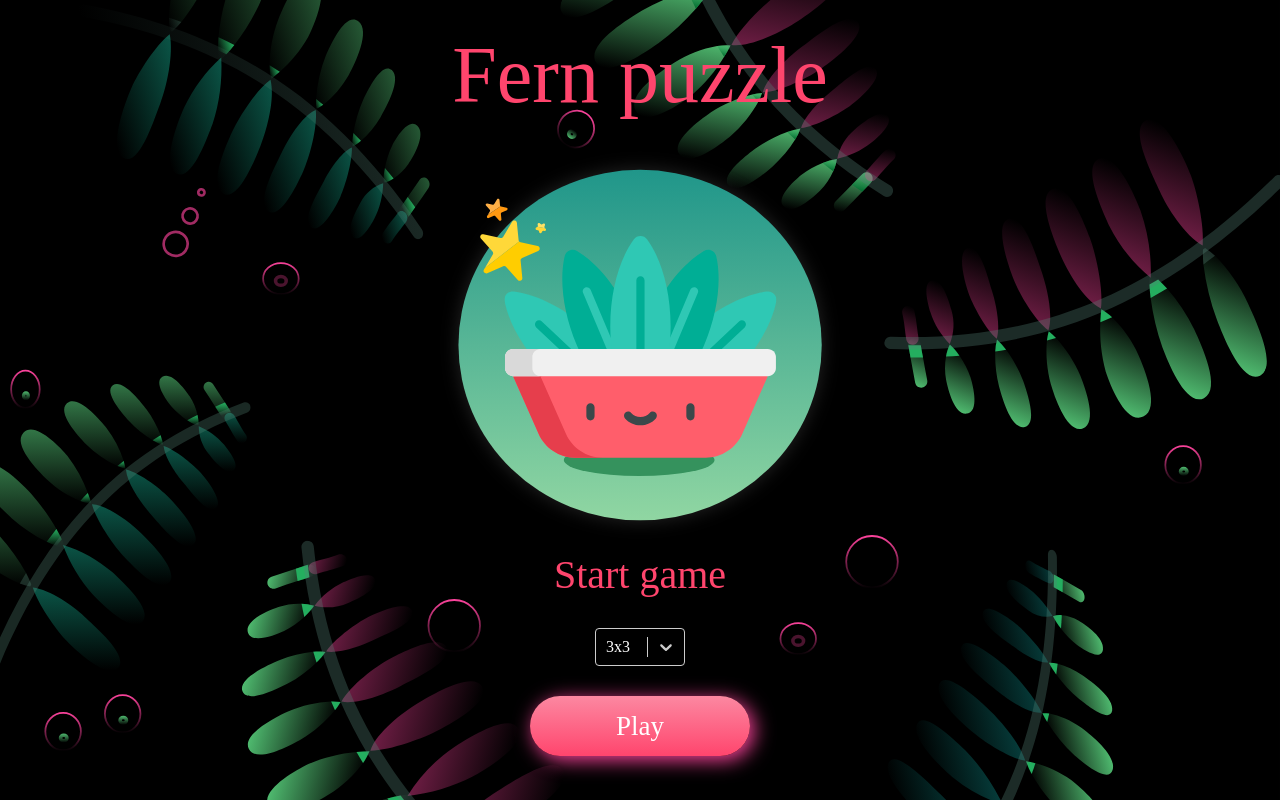
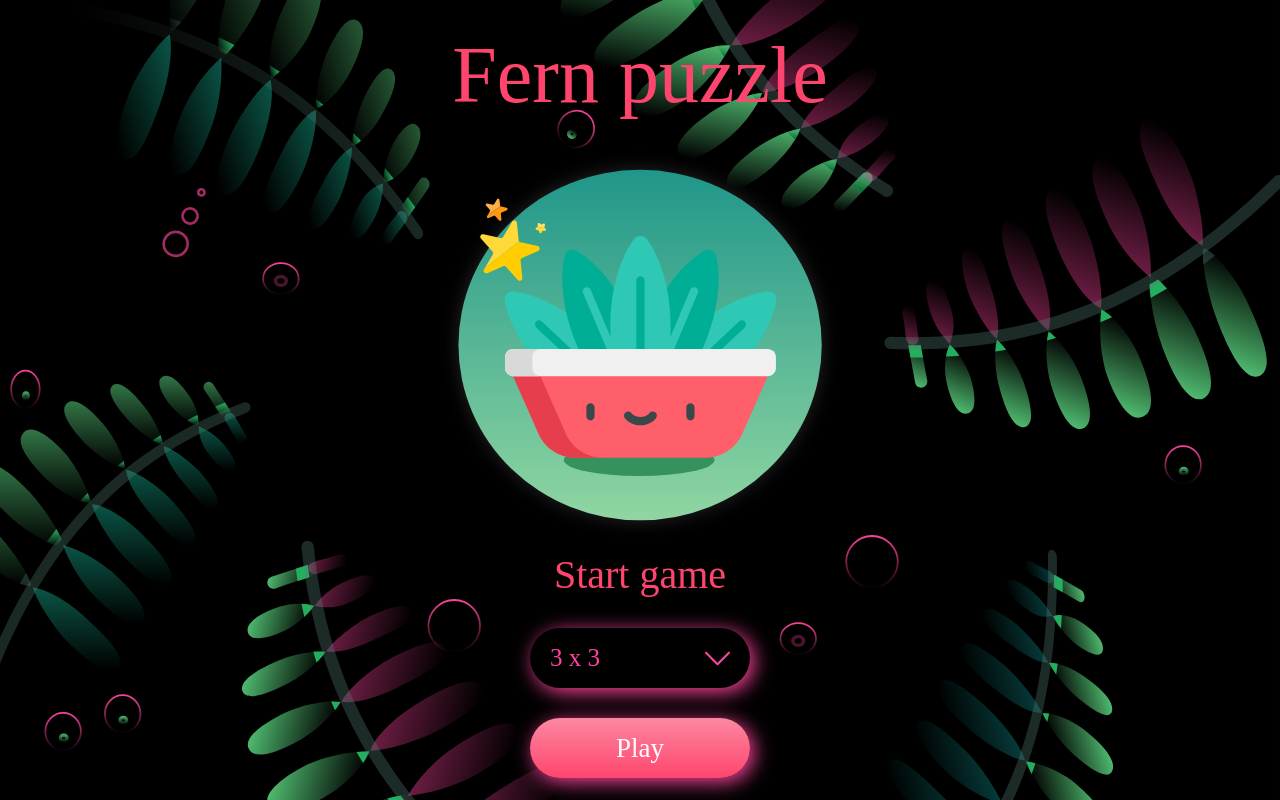
Before and after one commit to koshka-alesya/diplomaPuzzle, a React (Create React App) app: page / in a window 1280 px wide. Built offline with nearby package versions, Linux system fonts and the light colour scheme.

Commit message:
first version 1.1. game miy add dropdown, сase i hate react-select byaaaaaaaa

```diff
--- a/src/App.tsx
+++ b/src/App.tsx
@@ -1,8 +1,5 @@
 import React, {Component} from 'react';
 import './App.css';
-import Game from './logic/Game';
-import GameBoard from "./components/GameBoard/GameBoard";
-import GameListState from "./components/GameListState/GameListState";
 import WonPage from "./components/WonPage/WonPage";
 import PageGame from "./components/PageGame/PageGame";
 interface IApp {
--- a/src/components/Button/Button.css
+++ b/src/components/Button/Button.css
@@ -10,6 +10,7 @@
     color: white;
     font-size: 27px;
     margin-top: 30px;
+    cursor: pointer;
 }
 .Button:hover {
     transform: scale(1.2);
--- /dev/null
+++ b/src/components/Dropdown/Dropdown.css
@@ -0,0 +1,59 @@
+.DropDown__main {
+    box-shadow: 4px 4px 20px #FF449E;
+    border-radius: 30px;
+    background: transparent;
+    padding: 0 20px;
+    display: flex;
+    flex-direction: row;
+    align-items: center;
+    justify-content: space-between;
+    flex-wrap: nowrap;
+    white-space: nowrap;
+    box-sizing: border-box;
+    width: 220px;
+    height: 60px;
+    cursor: pointer;
+}
+.DropDown__expanded {
+    width: 25px;
+    height: 25px;
+    background: url("../../styles/icons/downArrow.svg");
+}
+.DropDown {
+    color: #FF449E;
+    font-size: 25px;
+    position: relative;
+    width: 220px;
+}
+.DropDown__menu {
+    border-radius: 10px;
+    box-shadow: 4px 4px 20px #FF449E;
+    padding: 0 20px;
+    width: 220px;
+    display: flex;
+    flex-direction: column;
+    box-sizing: border-box;
+    background: black;
+    position: absolute;
+    top: 70px;
+}
+.DropDown__menu__item {
+    padding: 8px 0;
+    font-size: 20px;
+    display: flex;
+    flex-direction: row;
+    flex-wrap: nowrap;
+    align-items: center;
+    cursor: pointer;
+}
+.DropDown__menu__item:hover {
+    color: #FF093E;
+}
+.DropDown__dot {
+    width: 15px;
+    height: 15px;
+    background: url("../../styles/icons/dot.svg");
+}
+.DropDown__menu__item__title {
+    padding-left: 10px;
+}
--- /dev/null
+++ b/src/components/Dropdown/Dropdown.tsx
@@ -0,0 +1,50 @@
+import React, {Component} from 'react';
+import './Dropdown.css';
+
+class Dropdown extends Component<any, Readonly<any>>{
+    constructor(props: any) {
+        super(props);
+
+        this.state = {
+            variables: {
+                3: '3 x 3',
+                4: '4 x 4'
+            },
+            defaultValue: 3,
+            expanded: false
+        }
+    }
+    onChange(value: number) {
+        this.setState({defaultValue: value});
+        this.props.handleChange(value);
+        this.setState({expanded: !this.state.expanded});
+    }
+    onExpandedChange() {
+        this.setState({expanded: !this.state.expanded});
+    }
+
+    render() {
+        let value = this.state.variables[this.state.defaultValue];
+        let stateMenu = this.state.expanded ? {display: 'flex'} : {display: 'none'};
+        return (
+            <div className="DropDown">
+                <div className="DropDown__main" onClick={(e) => this.onExpandedChange()}>
+                    <div className="DropDown__value">{value}</div>
+                    <div className="DropDown__expanded"></div>
+                </div>
+                <div className="DropDown__menu" style={stateMenu} >
+                    <div className="DropDown__menu__item" onClick={(e) => this.onChange(3)}>
+                        <div className="DropDown__dot"></div>
+                        <div className="DropDown__menu__item__title">3 x 3</div>
+                    </div>
+                    <div className="DropDown__menu__item" onClick={(e) => this.onChange(4)}>
+                        <div className="DropDown__dot"></div>
+                        <div className="DropDown__menu__item__title">4 x 4</div>
+                    </div>
+                </div>
+            </div>
+        );
+    }
+}
+
+export default Dropdown;
--- a/src/components/Tile/Tile.css
+++ b/src/components/Tile/Tile.css
@@ -10,6 +10,7 @@
     display: flex;
     align-items: center;
     justify-content: center;
+    cursor: pointer;
 }
 .Tile__cactus {
     background: url('../../styles/icons/icon-cactus.png');
--- a/src/components/WonPage/WonPage.tsx
+++ b/src/components/WonPage/WonPage.tsx
@@ -7,8 +7,8 @@ import { tada } from 'react-animations';
 import Radium, {StyleRoot} from 'radium';
 import './WonPage.css';
 import Button from "../Button/Button";
-// @ts-ignore
-import Select from 'react-select';
+import Dropdown from "../Dropdown/Dropdown";
+
 
 
 const styles = {
@@ -38,14 +38,15 @@ interface IPageState {
 class WonPage extends Component<IWonPage, Readonly<IPageState>> {
     constructor(props: any) {
         super(props);
+        this.handleChange = this.handleChange.bind(this);
         this.state = {
             dimension: 3,
             isWon: this.props.isWon,
             updateStateApp: this.props.updateStateApp
         }
     }
-    handleChange = (selectedOption: any) => {
-        this.setState({dimension: selectedOption.value})
+    handleChange = (value: number) => {
+        this.setState({dimension: value})
     };
     onClick() {
         this.props.updateStateApp({isGame: true, isWon: false, dimension: this.state.dimension});
@@ -66,20 +67,7 @@ class WonPage extends Component<IWonPage, Readonly<IPageState>> {
                             <div className="test" style={styles.tada}>
                                 <div className="WonPage__title">{title}</div>
                             </div>
-                            <div className="WonPage__dimension">
-                                <Select options={options} onChange={this.handleChange} theme={(theme: any) => ({
-                                    ...theme,
-                                    colors: {
-                                        ...theme.colors,
-                                        primary25: '#e5ffed',
-                                        primary: '#7CB777',
-                                        primary75: '#7CB777',
-                                        primary50: '#7CB777',
-                                        neutral0: '#000000',
-                                        neutral80: 'white'
-                                    },
-                                })} defaultValue={options[0]}/>
-                            </div>
+                            <Dropdown handleChange={this.handleChange}/>
                             <div className="WonPage__button" onClick={(e) => this.onClick()}>
                                 <Button caption={'Play'}/>
                             </div>
```
Also changed, not shown: src/styles/icons/dot.svg (added), src/styles/icons/downArrow.svg (added).
